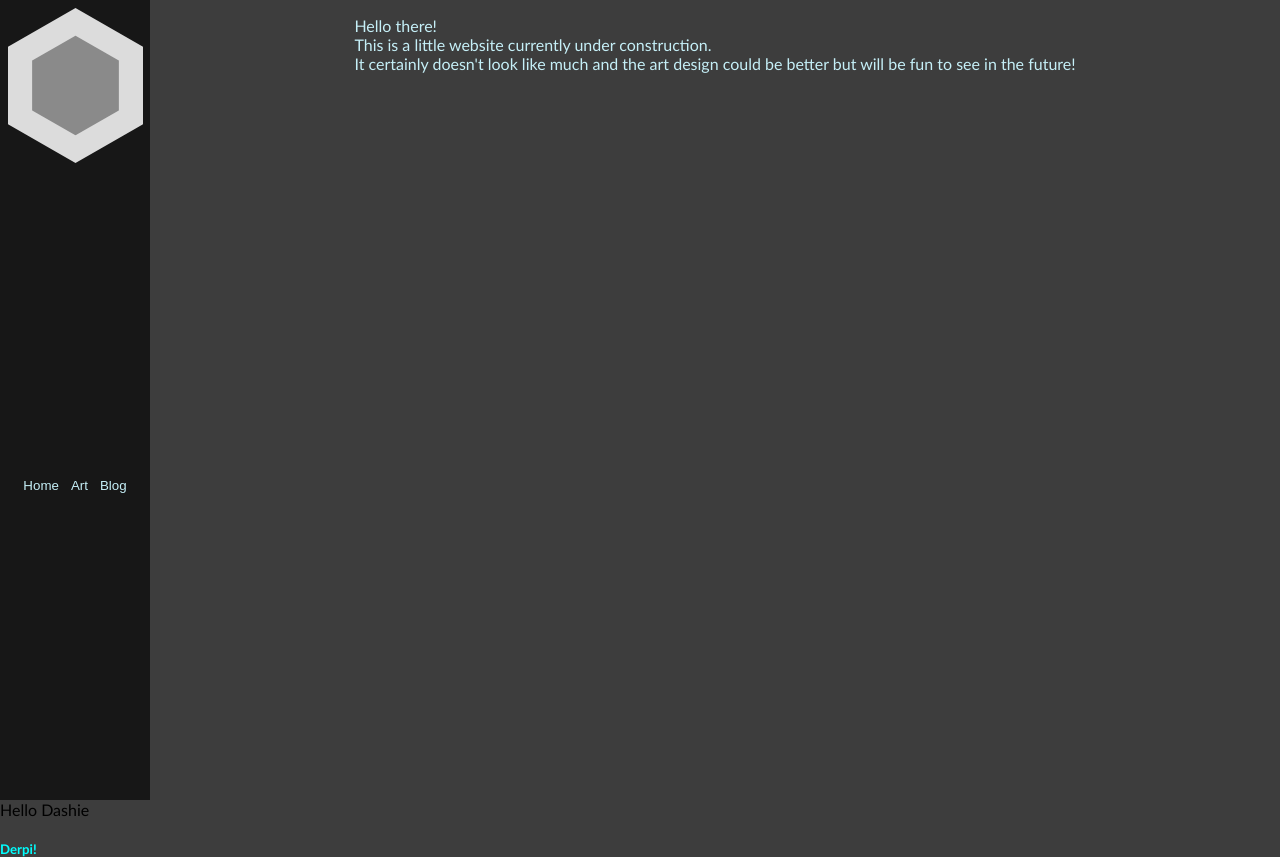
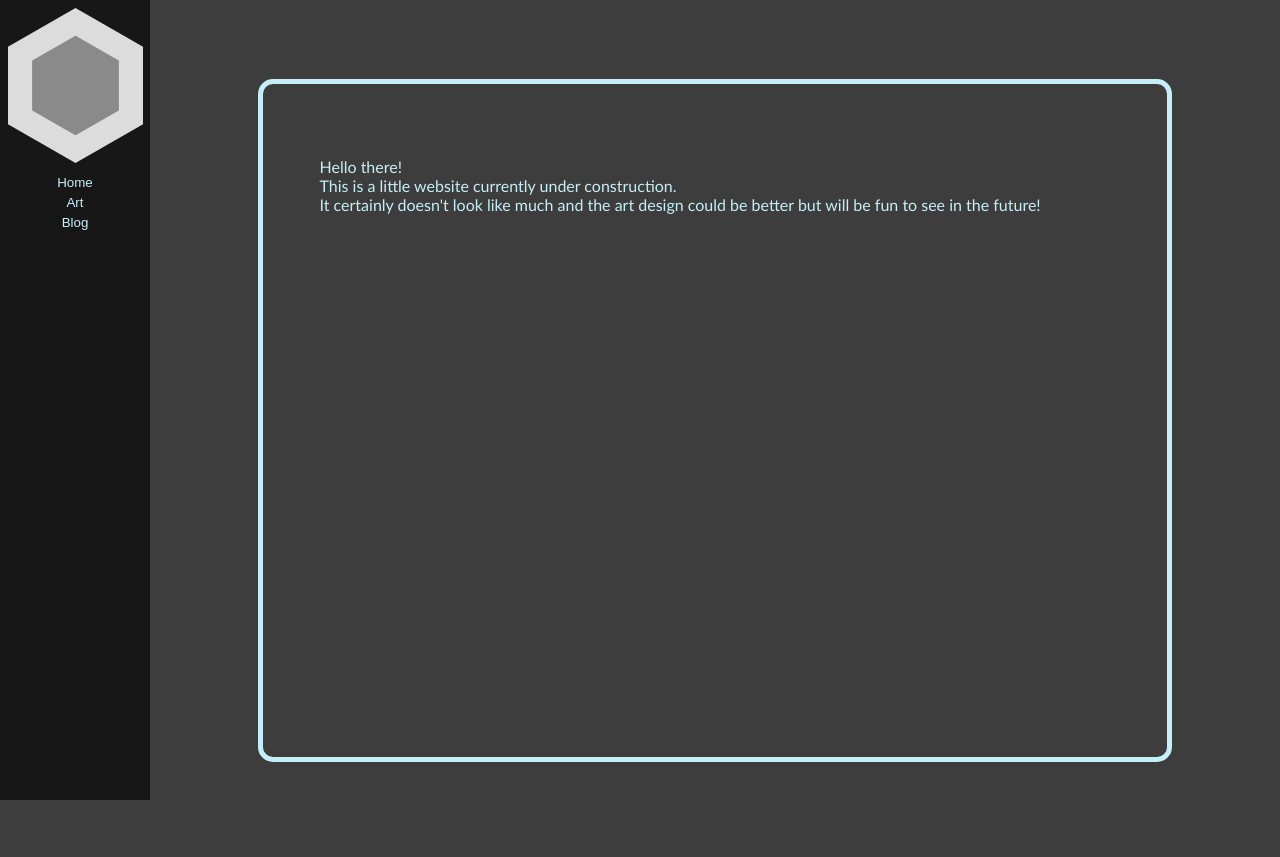
Before and after one commit to Vuxul/vuxul.github.io, a plain HTML site: page index.html in a window 1280 px wide. After the commit the page ends 800 px from the top, so only its background shows below. Drawn offline with Linux system fonts and the light colour scheme.

Commit message:
Fixed forgetting to save the files

```diff
--- a/index.html
+++ b/index.html
@@ -7,7 +7,7 @@
     <body>
         <div class="sideBar">
             <img id="mainLogo" src="assets/mainlogo.svg">
-            <div class="mainContent">
+            <div class="sideBarContent">
                     <button class="sideBarItem" type="button">Home</button>
 
                     <button class="sideBarItem" type="button">Art</button>
@@ -16,12 +16,12 @@
             </div>
         </div>
         <div class="mainContent">
-            <p>
-            Hello there!
-            <br>This is a little website currently under construction.<br>
-            It certainly doesn't look like much and the art design could be better but will be fun to see in the future!</p>
+            <div class="textBox">
+                <p>
+                    Hello there!
+                <br>This is a little website currently under construction.<br>
+                    It certainly doesn't look like much and the art design could be better but will be fun to see in the future!</p>
+            </div>
         </div>
-        Hello Dashie
-        <h5 id="derp">Derpi!</h5>
     </body>
 </html>
--- a/style.css
+++ b/style.css
@@ -64,7 +64,8 @@ sideBarItem:hover{
 }
 
 .textBox{
-
+    margin-top: 7%;
+    padding: 5%;
     width: 70%;
     height: 70%;
 
```
